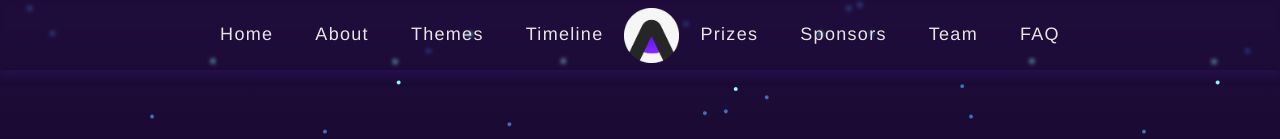
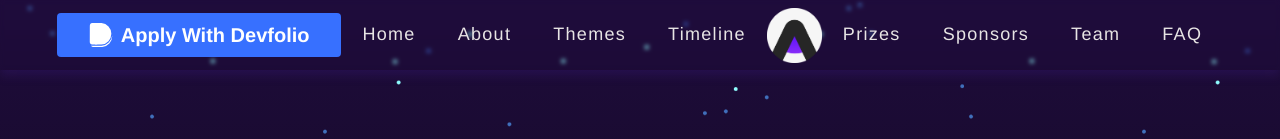
Before and after one commit to abhinavcodedeveloper/HackttheCrisis3.0, a React (Create React App) app: page / in a window 1280 px wide. Shown: the top 139 px of the page. Built offline with nearby package versions, Linux system fonts and the light colour scheme.

Commit message:
changed logo direction

```diff
--- a/src/components/navbar/App.jsx
+++ b/src/components/navbar/App.jsx
@@ -85,6 +85,27 @@ const NAVBAR = () => {
 
               <ul>
                 {/* Left link section */}
+                <li>
+                <a
+        href="https://hack-the-crisis-3.devfolio.co/"
+        rel="noreferrer"
+        target="_blank"
+        className="main-devbtn"
+      >
+        <button className="dev-button">
+          <svg
+            className="dev-logo"
+            xmlns="http://www.w3.org/2000/svg"
+            viewBox="0 0 115.46 123.46"
+            style={{height: "24px", width: "24px", "margin-right": "8px"}}
+          >
+            <path d="M115.46 68a55.43 55.43 0 0 1-50.85 55.11S28.12 124 16 123a12.6 12.6 0 0 1-10.09-7.5 15.85 15.85 0 0 0 5.36 1.5c4 .34 10.72.51 20.13.51 13.82 0 28.84-.38 29-.38h.26a60.14 60.14 0 0 0 54.72-52.47c.05 1.05.08 2.18.08 3.34z"></path>
+            <path d="M110.93 55.87A55.43 55.43 0 0 1 60.08 111s-36.48.92-48.58-.12C5 110.29.15 104.22 0 97.52l.2-83.84C.38 7 5.26.94 11.76.41c12.11-1 48.59.12 48.59.12a55.41 55.41 0 0 1 50.58 55.34z"></path>
+          </svg>
+          Apply With Devfolio
+        </button>
+      </a>
+      </li>
                 <li className="list--general">
                   <Link to={`#home`}>
                     <span className="links">Home </span>{" "}
--- a/src/components/navbar/styles.scss
+++ b/src/components/navbar/styles.scss
@@ -44,6 +44,33 @@ nav {
 .s-close {
   display: none;
 
+}
+.dev-button {
+  align-items: center;
+  background-color: #3770ff;
+  border-radius: 4px;
+  color: #fff;
+  display: flex;
+  font-size: 20px;
+  font-weight: 600;
+  height: 44px;
+  justify-content: center;
+  outline: none;
+  padding: 0 32px;
+  transition: all 0.1s ease-in 0s;
+  white-space: nowrap;
+  width: 100%;
+}
+button {
+  width: 22rem;
+  height: 6rem;
+  border: none;
+  border-radius: 19px;
+  font-size: 2rem;
+  color: rgb(255, 255, 255);
+  background-color: #6a63b7;
+  font-weight: 300;
+  position: relative;
 }
 
 // .nav-inner {
@@ -217,6 +244,8 @@ a:link {
     padding: 0vw;
 
   }
+
+
   .s-open {
     display: inline;
     position: absolute;
```
